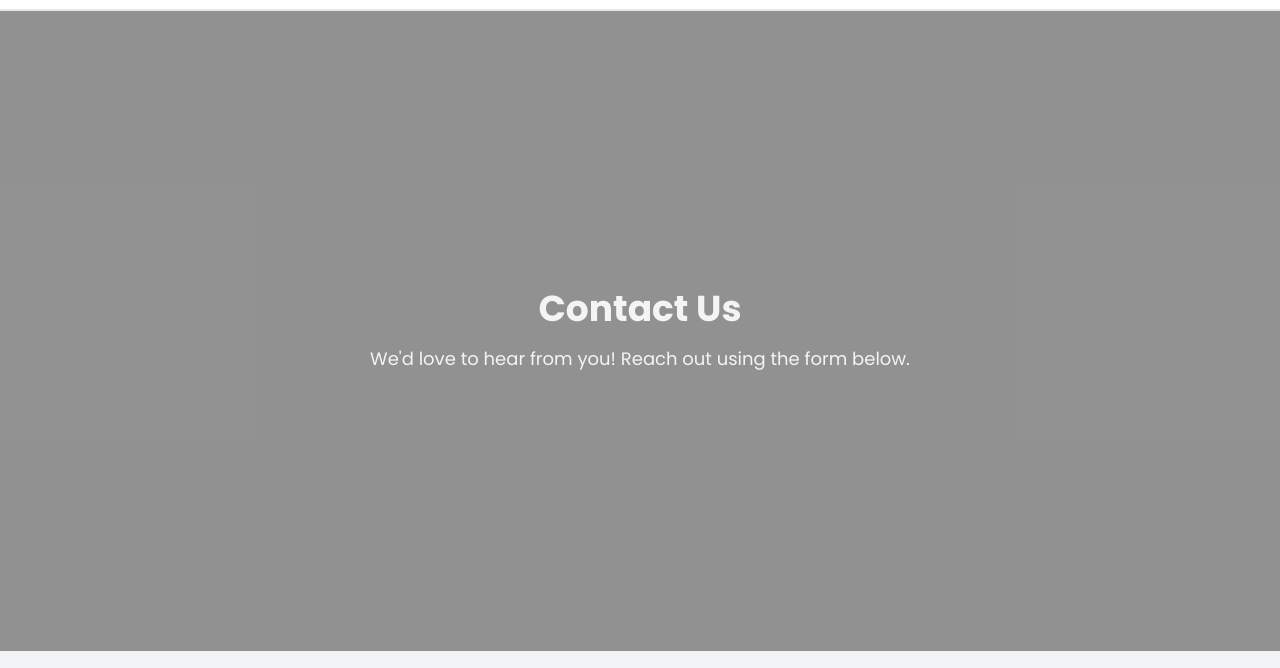
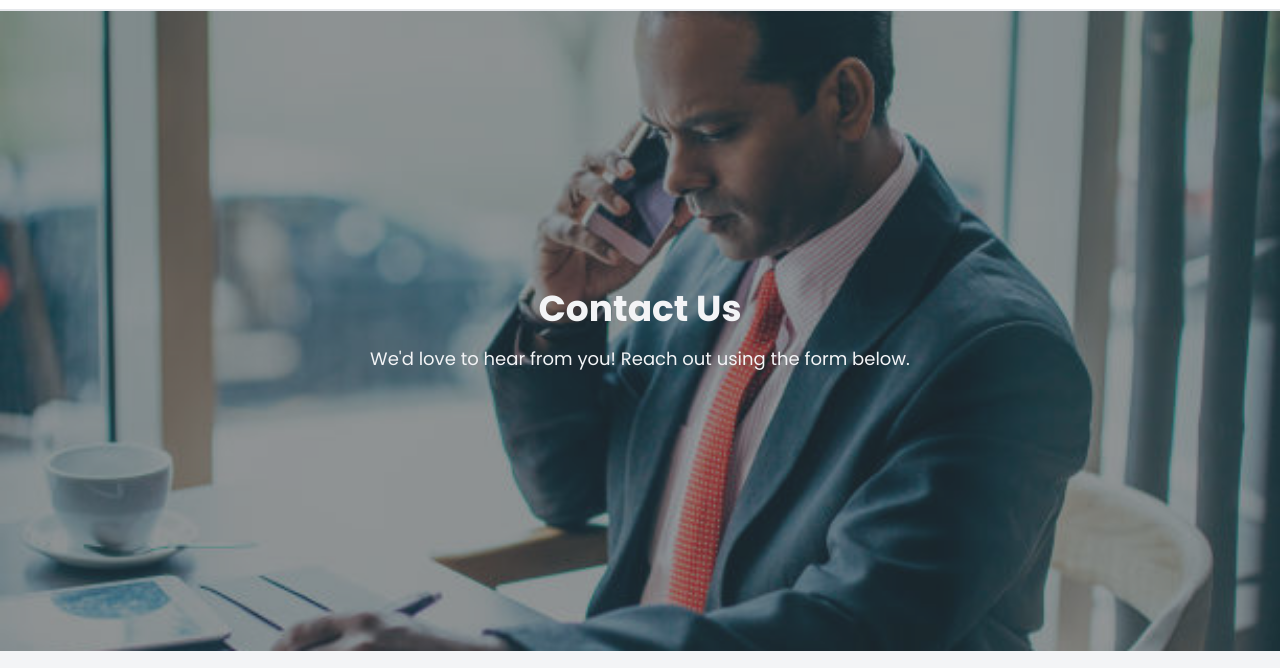
Before and after one commit to Sabastine-Aminaho/A-Class-Official, a website: page public/contact.html in a window 1280 px wide. Shown: the part 71-739 px from the top of the page. Drawn offline with nearby package versions, Linux system fonts and the light colour scheme; files that its build step writes are made by us from their sources; the site is published under a folder, as on GitHub Pages, so addresses that start at the root find nothing.

Commit message:
another contact correction

```diff
--- a/public/contact.html
+++ b/public/contact.html
@@ -33,7 +33,7 @@
 
     <main class="wrapper bg-secondary-100">
         <div class="p-0 hero-contact-page mb-5">
-            <div class="hero bg-cover bg-center h-4/5 flex items-center justify-center relative" style="background-image: url('/public/img/contact-hero2.jpg'); ">
+            <div class="hero bg-cover bg-center h-4/5 flex items-center justify-center relative" style="background-image: url('img/contact-hero2.jpg'); ">
                 <div class="overlay"></div>
                 <div class="container z-10 mx-auto text-center text-white py-20">
                     <h1 class="text-4xl font-bold mb-4">Contact Us</h1>
```
